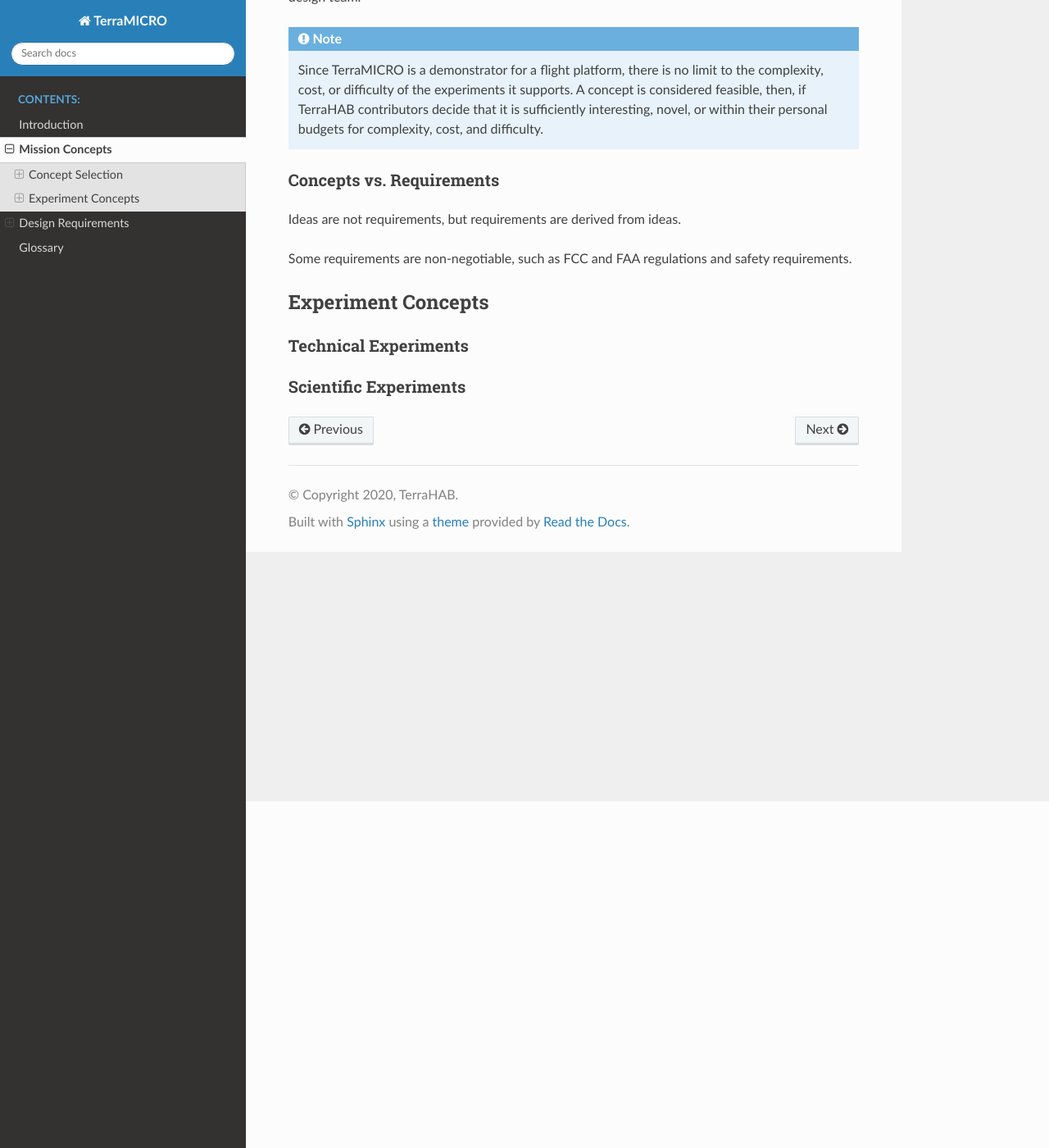
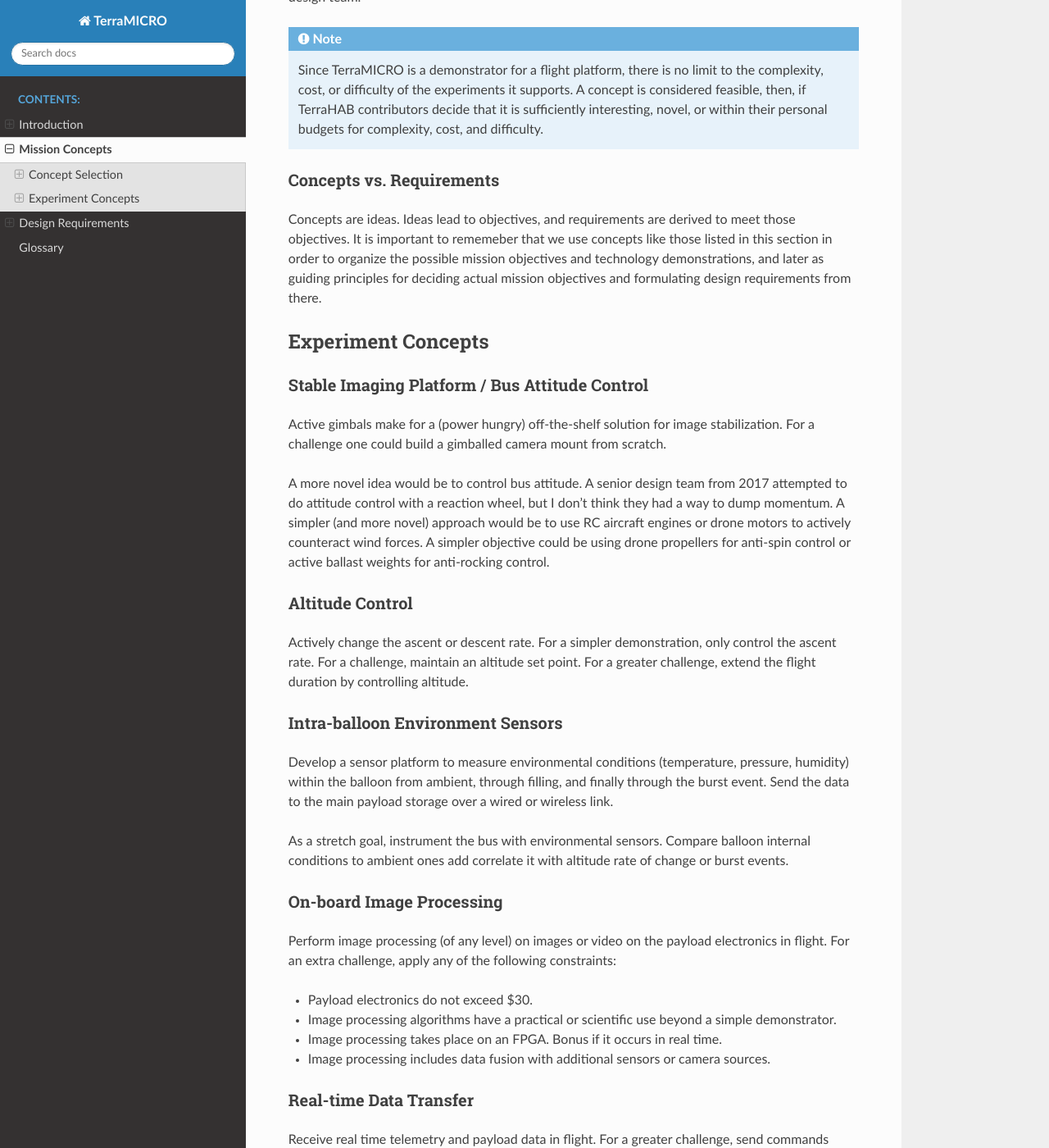
Before and after one commit to TerraHAB/TerraMICRO, a Sphinx documentation site: the page built from docs/concepts.rst, in a window 1280 px wide and 1400 px high, scrolled down 423 px. Shown: the whole window at 82% size. Built offline with Sphinx 7.4.7 and the Read the Docs theme 2.0.0, drawn with Linux system fonts in a browser that asks for light colours; some of the changed text lies outside the part shown.

Commit message:
intro text, reformatting, and experiment concepts

```diff
--- a/docs/concepts.rst
+++ b/docs/concepts.rst
@@ -21,31 +21,112 @@
 expertise in related fields, novelty, and interest from the design team.
 
 .. note::
-  Since TerraMICRO is a demonstrator for a flight platform, there is no limit
-  to the complexity, cost, or difficulty of the experiments it supports. A
-  concept is considered feasible, then, if TerraHAB contributors decide that it
-  is sufficiently interesting, novel, or within their personal budgets for
-  complexity, cost, and difficulty.
+   Since TerraMICRO is a demonstrator for a flight platform, there is no limit
+   to the complexity, cost, or difficulty of the experiments it supports. A
+   concept is considered feasible, then, if TerraHAB contributors decide that
+   it is sufficiently interesting, novel, or within their personal budgets for
+   complexity, cost, and difficulty.
 
 .. _concept-vs-requirements:
 
 Concepts vs. Requirements
 -------------------------
 
-Ideas are not requirements, but requirements are derived from ideas.
+Concepts are ideas. Ideas lead to objectives, and requirements are derived to
+meet those objectives. It is important to rememeber that we use concepts like
+those listed in this section in order to organize the possible mission
+objectives and technology demonstrations, and later as guiding principles for
+deciding actual mission objectives and formulating design requirements from
+there.
 
-Some requirements are non-negotiable, such as FCC and FAA regulations and
-safety requirements.
+.. _experiment-concepts:
 
 Experiment Concepts
 ===================
 
-.. _technical-experiments:
+Stable Imaging Platform / Bus Attitude Control
+----------------------------------------------
+Active gimbals make for a (power hungry) off-the-shelf solution for image
+stabilization. For a challenge one could build a gimballed camera mount from
+scratch.
 
-Technical Experiments
----------------------
+A more novel idea would be to control bus attitude. A senior design team from
+2017 attempted to do attitude control with a reaction wheel, but I don't think
+they had a way to dump momentum. A simpler (and more novel) approach would be
+to use RC aircraft engines or drone motors to actively counteract wind forces.
+A simpler objective could be using drone propellers for anti-spin control or
+active ballast weights for anti-rocking control.
 
-.. _scientific-experiments:
+Altitude Control
+----------------
+Actively change the ascent or descent rate. For a simpler demonstration, only
+control the ascent rate. For a challenge, maintain an altitude set point. For a
+greater challenge, extend the flight duration by controlling altitude.
 
-Scientific Experiments
-----------------------
+Intra-balloon Environment Sensors
+---------------------------------
+Develop a sensor platform to measure environmental conditions (temperature,
+pressure, humidity) within the balloon from ambient, through filling, and
+finally through the burst event. Send the data to the main payload storage over
+a wired or wireless link.
+
+As a stretch goal, instrument the bus with environmental sensors. Compare
+balloon internal conditions to ambient ones add correlate it with altitude rate
+of change or burst events.
+
+On-board Image Processing
+-------------------------
+Perform image processing (of any level) on images or video on the payload
+electronics in flight. For an extra challenge, apply any of the following
+constraints:
+
+- Payload electronics do not exceed $30.
+- Image processing algorithms have a practical or scientific use beyond a
+  simple demonstrator.
+- Image processing takes place on an FPGA. Bonus if it occurs in real time.
+- Image processing includes data fusion with additional sensors or camera
+  sources.
+
+Real-time Data Transfer
+-----------------------
+Receive real time telemetry and payload data in flight. For a greater
+challenge, send commands from a ground station during the flight. For a simple
+demonstration, send limited health and status telemetry. As a stretch, send
+rich data (like photos or live video) to a ground station in flight.
+
+Characterize Atmospheric Composition
+------------------------------------
+Measure atmospheric composition along the balloon's ascent. Characterize how
+composition changes with altitude. For a greater challenge, use multiple
+flights to see how composition changes with altitude from different
+geolographic locations, time of day, time of year, or different weather
+conditions.
+
+Characterize Radiation Environment
+----------------------------------
+Measure radiation intensity along the balloon's ascent. Characterize how
+intensity changes with altitude. For a greater challenge, use multiple flights
+to see how intensity changes with altitude from different geolographic
+locations, time of day, time of year, or different weather conditions.
+
+Model and Test Latex Balloon Burst Conditions
+---------------------------------------------
+Prior to launch, predict the conditions that lead to the balloon's burst event.
+Instrument the payload and balloon to test the model in flight. For an extra
+challenge, apply any of the following constraints:
+
+- Model the burst event only using parameters that can be measured in flight.
+- Test the model on the ground with simulated atmospheric conditions and a
+  sub- or full-scale balloon.
+- Record high-speed video of the balloon bursting in flight.
+
+Controlled Descent
+------------------
+After balloon cutdown, control the descent of the payload. For a simpler
+challenge, use a reefed parachute. For a greater challenge, steer the descent
+path using a parafoil or aero control surfaces.
+
+Vegetation Density Experiment
+-----------------------------
+Measure vegetation density using NDVI with cameras in flight. For a greater
+challenge, do the image processing on-board.
--- a/docs/conf.py
+++ b/docs/conf.py
@@ -20,7 +20,7 @@
 project = 'TerraMICRO'
 copyright = '2020, TerraHAB'
 author = 'TerraHAB'
-
+master_doc = 'index'
 
 # -- General configuration ---------------------------------------------------
 
```
Also changed, not shown: README.rst (+30 -17 lines), docs/design-reqs.rst (+20 -3 lines), docs/intro.rst (+33 -16 lines), docs/mission-reqs.rst (deleted, +0 -121 lines), docs/system-reqs.rst (deleted, +0 -35 lines).
